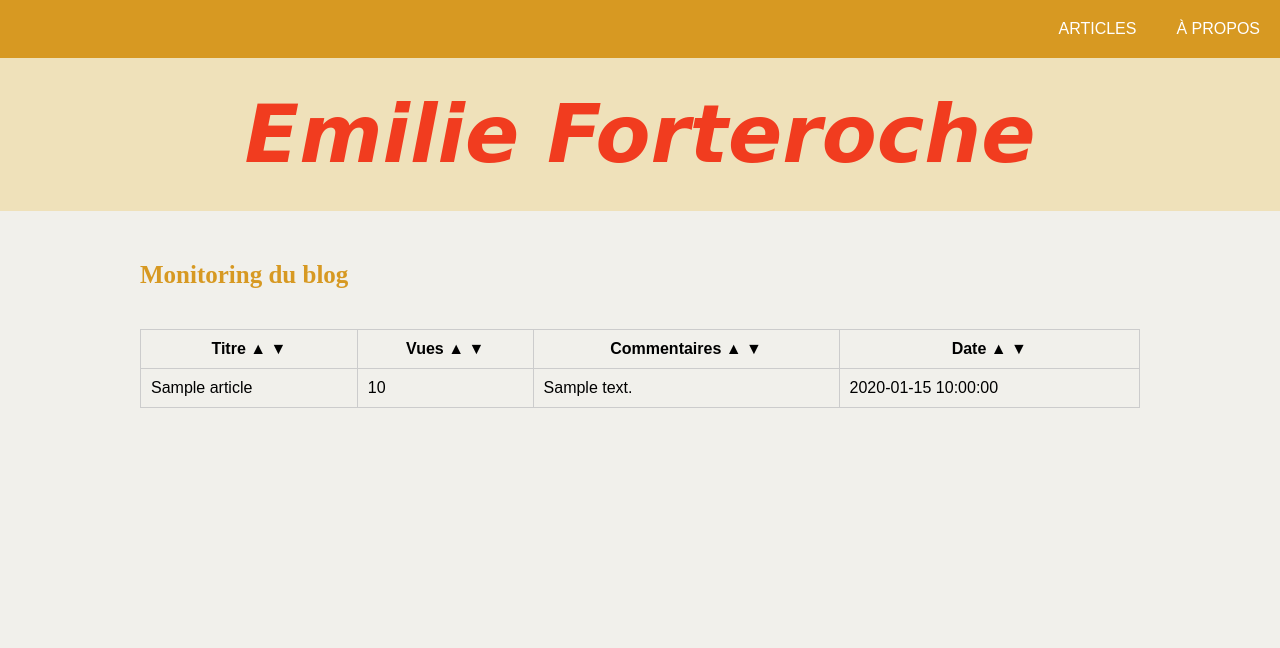
After one commit to RoiVegetto/blog_forteroche, a PHP site: template views/templates/monitoring.php in a window 1280 px wide. The commit adds this page. Shown: the top 648 px of the page. Run offline with PHP 8.4, Linux system fonts and the light colour scheme; the template is opened without the code that fills it: most values are stand-ins (such as "Sample title", 1, 10 or a date in 2020); a stand-in replaces the project's code that opens the database connection; some web fonts are replaced.

Commit message:
Étapes 3 et 4 validées Mise en place de la page controleur sur l'admin Mise en place d'un système de tri de celle ci A revoir quand même : Le bouton du "monitoring du blog" pas bien fait

```diff
--- a/css/style.css
+++ b/css/style.css
@@ -294,7 +294,7 @@ a.info {
 }
 
 .error h2 {
-    color: var(--titleColor)
+    color: var(--titleColor);
 }
 
 .error a {
@@ -350,3 +350,25 @@ footer {
     color: white;
     background-color: var(--headerColor);
 }
+
+/* Monitoring page */
+
+.monitor-table {
+    width: 100%;
+    border-collapse: collapse;
+    margin-top: 20px;
+}
+
+.monitor-table thead th {
+    border: 1px solid #ccc;
+    padding: 10px;
+}
+
+.monitor-table tbody td {
+    border: 1px solid #ccc;
+    padding: 10px;
+}
+
+.monitor-table tbody tr:nth-child(even) {
+    background: #f2f2f2;
+}
--- a/index.php
+++ b/index.php
@@ -37,6 +37,11 @@ try {
             $commentController->addComment();
             break;
 
+        // New page for monitoring
+        case 'showMonitoring':
+            $adminController = new AdminController();
+            $adminController->showMonitoring();
+            break;
 
         // Section admin & connexion.
         case 'admin':
--- a/views/templates/admin.php
+++ b/views/templates/admin.php
@@ -10,6 +10,7 @@
 <div class="adminArticle">
     <?php foreach ($articles as $article) { ?>
         <div class="articleLine">
+            <a class="submit" href="index.php?action=showMonitoring">Monitoring du blog</a>
             <div class="title"><?= $article->getTitle() ?></div>
             <div class="content"><?= $article->getContent(200) ?></div>
             <div><a class="submit" href="index.php?action=showUpdateArticleForm&id=<?= $article->getId() ?>">Modifier</a></div>
--- /dev/null
+++ b/views/templates/monitoring.php
@@ -0,0 +1,55 @@
+<h2>Monitoring du blog</h2>
+
+<table class="monitor-table">
+
+    <thead>
+        <tr>
+            <th>
+                <a href="index.php?action=showMonitoring&sort=title&dir=ASC">Titre ▲</a>
+                <a href="index.php?action=showMonitoring&sort=title&dir=DESC">▼</a>
+            </th>
+
+            <th>
+                <a href="index.php?action=showMonitoring&sort=views&dir=ASC">Vues ▲</a>
+                <a href="index.php?action=showMonitoring&sort=views&dir=DESC">▼</a>
+            </th>
+
+            <th>
+                <a href="index.php?action=showMonitoring&sort=nb_comments&dir=ASC">Commentaires ▲</a>
+                <a href="index.php?action=showMonitoring&sort=nb_comments&dir=DESC">▼</a>
+            </th>
+
+            <th>
+                <a href="index.php?action=showMonitoring&sort=date_creation&dir=ASC">Date ▲</a>
+                <a href="index.php?action=showMonitoring&sort=date_creation&dir=DESC">▼</a>
+            </th>
+        </tr>
+    </thead>
+
+    <tbody>
+    <?php foreach($articles as $art): ?>
+        <tr>
+            <td><?= htmlspecialchars($art['title']) ?></td>
+            <td><?= $art['views'] ?></td>
+            <td><?= $art['nb_comments'] ?></td>
+            <td><?= $art['date_creation'] ?></td>
+        </tr>
+    <?php endforeach; ?>
+    </tbody>
+
+</table>
+
+<style>
+.monitor-table {
+    width: 100%;
+    border-collapse: collapse;
+    margin-top: 20px;
+}
+.monitor-table th, .monitor-table td {
+    border: 1px solid #ccc;
+    padding: 10px;
+}
+.monitor-table tr:nth-child(even) {
+    background: #f2f2f2;
+}
+</style>
```
Also changed, not shown: controllers/AdminController.php (+24 -0 lines), models/ArticleManager.php (+30 -0 lines).
